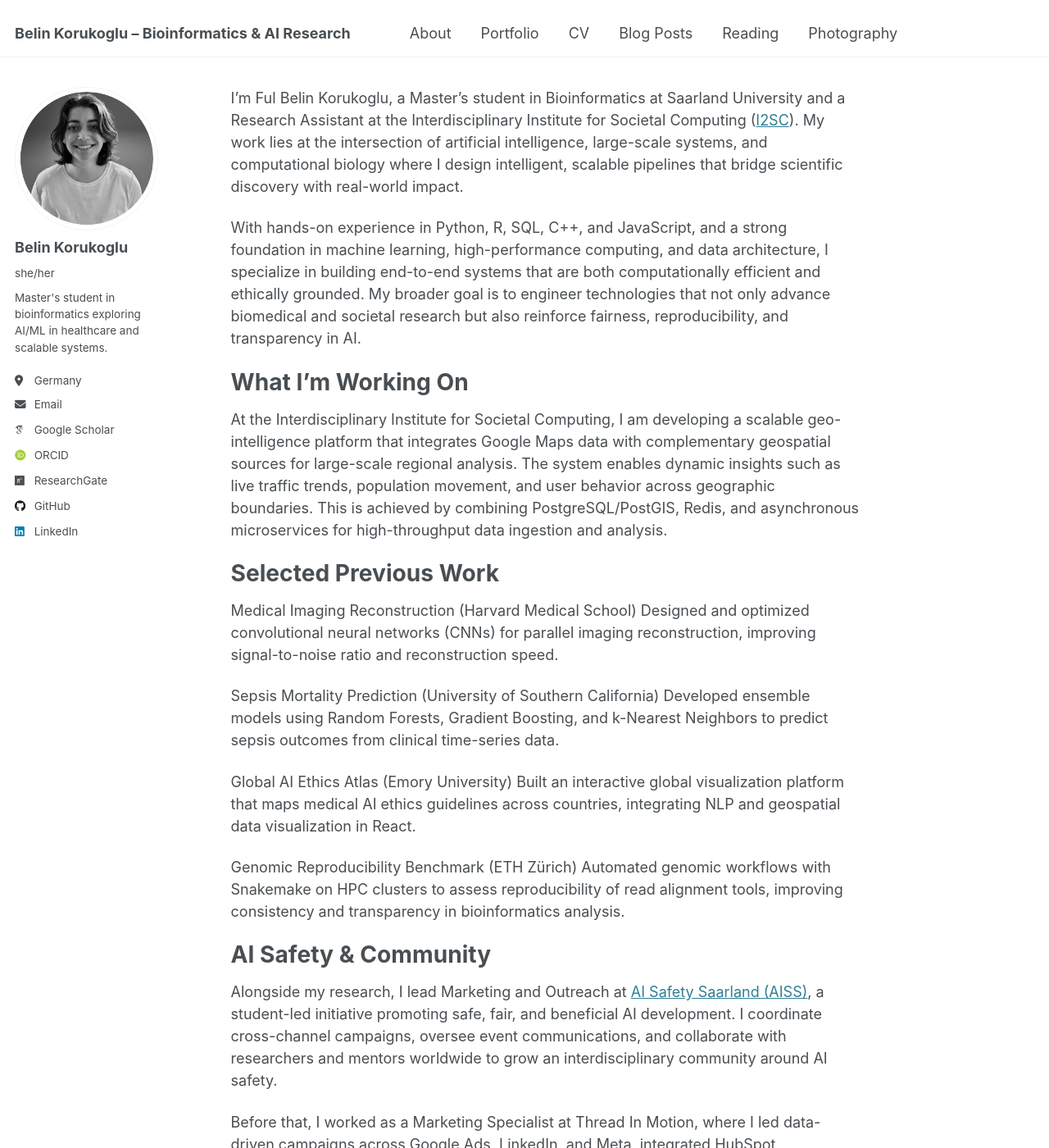
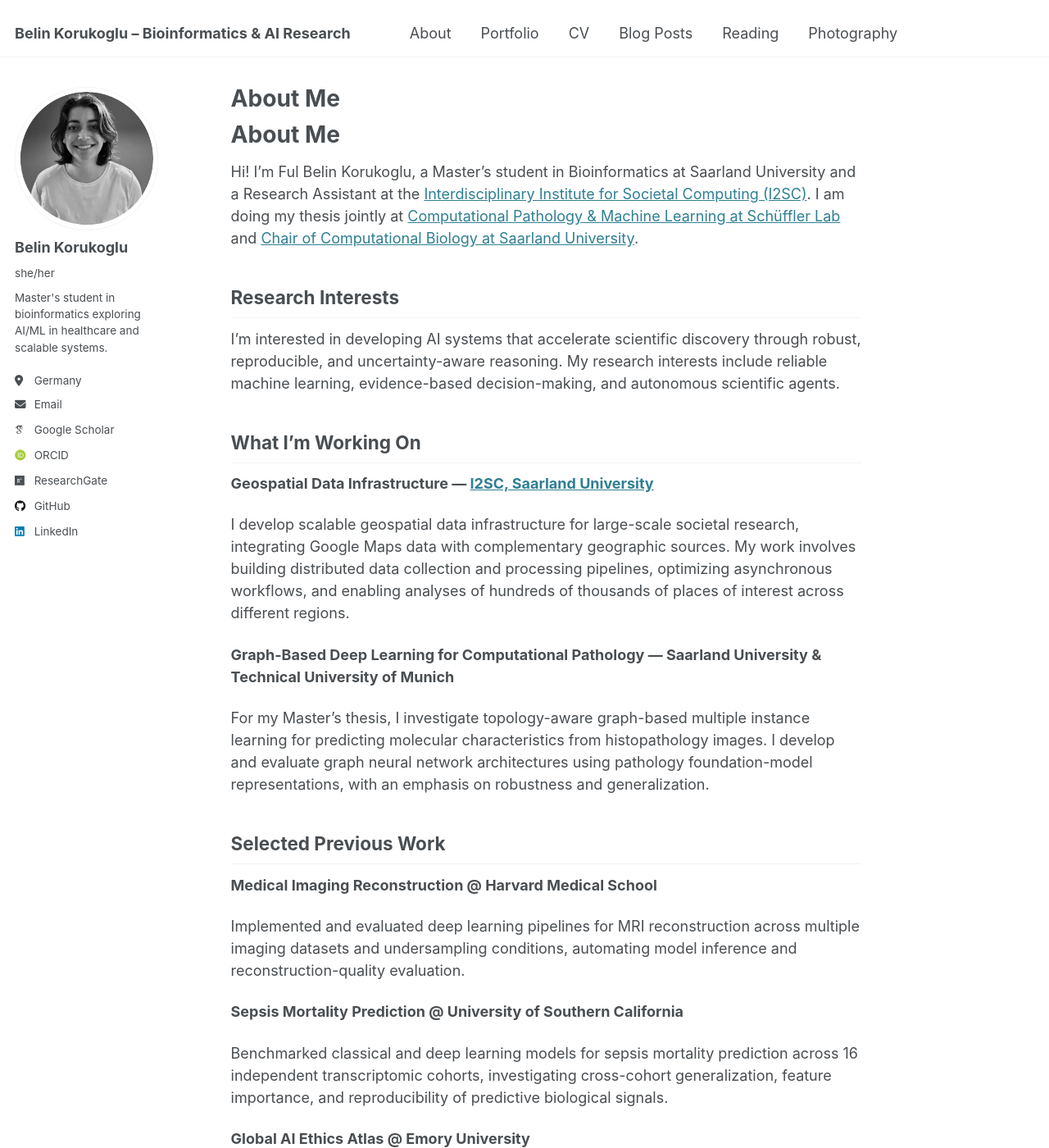
Before and after one commit to fulbelin/fulbelin.github.io, a Jekyll site: the page built from index.md, in a window 1280 px wide and 1400 px high. Shown: the whole window at 82% size. Built offline with Jekyll 4.4.1, drawn with Linux system fonts in a browser that asks for light colours; some web fonts are replaced; our own code applies the rules of GitHub Pages for plain Markdown files; some of the changed text lies outside the part shown.

Commit message:
updated about me

```diff
--- a/index.md
+++ b/index.md
@@ -1,38 +1,43 @@
+# About Me
 
+Hi! I'm Ful Belin Korukoglu, a Master's student in Bioinformatics at Saarland University and a Research Assistant at the [Interdisciplinary Institute for Societal Computing (I2SC)](https://www.i2sc.net/). I am doing my thesis jointly at [Computational Pathology & Machine Learning at Schüffler Lab](https://schuefflerlab.org/) and [Chair of Computational Biology at Saarland University](https://www-cbi.cs.uni-saarland.de/).
 
-I’m Ful Belin Korukoglu, a Master’s student in Bioinformatics at Saarland University and a Research Assistant at the Interdisciplinary Institute for Societal Computing ([I2SC](https://www.i2sc.net/)).
-My work lies at the intersection of artificial intelligence, large-scale systems, and computational biology where I design intelligent, scalable pipelines that bridge scientific discovery with real-world impact.
+## Research Interests
 
-With hands-on experience in Python, R, SQL, C++, and JavaScript, and a strong foundation in machine learning, high-performance computing, and data architecture, I specialize in building end-to-end systems that are both computationally efficient and ethically grounded.
-My broader goal is to engineer technologies that not only advance biomedical and societal research but also reinforce fairness, reproducibility, and transparency in AI.
+I'm interested in developing AI systems that accelerate scientific discovery through robust, reproducible, and uncertainty-aware reasoning. My research interests include reliable machine learning, evidence-based decision-making, and autonomous scientific agents.
 
-What I’m Working On
-======
-At the Interdisciplinary Institute for Societal Computing, I am developing a scalable geo-intelligence platform that integrates Google Maps data with complementary geospatial sources for large-scale regional analysis.
-The system enables dynamic insights such as live traffic trends, population movement, and user behavior across geographic boundaries. This is achieved by combining PostgreSQL/PostGIS, Redis, and asynchronous microservices for high-throughput data ingestion and analysis.
+## What I'm Working On
 
+**Geospatial Data Infrastructure — [I2SC, Saarland University](https://www.i2sc.net/)**
 
-Selected Previous Work
-======
-Medical Imaging Reconstruction (Harvard Medical School)
-Designed and optimized convolutional neural networks (CNNs) for parallel imaging reconstruction, improving signal-to-noise ratio and reconstruction speed.
+I develop scalable geospatial data infrastructure for large-scale societal research, integrating Google Maps data with complementary geographic sources. My work involves building distributed data collection and processing pipelines, optimizing asynchronous workflows, and enabling analyses of hundreds of thousands of places of interest across different regions.
 
-Sepsis Mortality Prediction (University of Southern California)
-Developed ensemble models using Random Forests, Gradient Boosting, and k-Nearest Neighbors to predict sepsis outcomes from clinical time-series data.
+**Graph-Based Deep Learning for Computational Pathology — Saarland University & Technical University of Munich**
 
-Global AI Ethics Atlas (Emory University)
-Built an interactive global visualization platform that maps medical AI ethics guidelines across countries, integrating NLP and geospatial data visualization in React.
+For my Master's thesis, I investigate topology-aware graph-based multiple instance learning for predicting molecular characteristics from histopathology images. I develop and evaluate graph neural network architectures using pathology foundation-model representations, with an emphasis on robustness and generalization.
 
-Genomic Reproducibility Benchmark (ETH Zürich)
-Automated genomic workflows with Snakemake on HPC clusters to assess reproducibility of read alignment tools, improving consistency and transparency in bioinformatics analysis.
+## Selected Previous Work
 
-AI Safety & Community
-======
-Alongside my research, I lead Marketing and Outreach at [AI Safety Saarland (AISS)](https://www.ais-saarland.org/), a student-led initiative promoting safe, fair, and beneficial AI development.
-I coordinate cross-channel campaigns, oversee event communications, and collaborate with researchers and mentors worldwide to grow an interdisciplinary community around AI safety.
+**Medical Imaging Reconstruction @ Harvard Medical School**
 
-Before that, I worked as a Marketing Specialist at Thread In Motion, where I led data-driven campaigns across Google Ads, LinkedIn, and Meta, integrated HubSpot automations, and deployed machine learning analytics pipelines to improve user acquisition and retention.
+Implemented and evaluated deep learning pipelines for MRI reconstruction across multiple imaging datasets and undersampling conditions, automating model inference and reconstruction-quality evaluation.
 
-In Short
-======
-I care deeply about building systems that matter aka scalable infrastructures that accelerate research, advance healthcare, and make technology more responsible. My goal is creating tools that empower both researchers and society at large.
+**Sepsis Mortality Prediction @ University of Southern California**
+
+Benchmarked classical and deep learning models for sepsis mortality prediction across 16 independent transcriptomic cohorts, investigating cross-cohort generalization, feature importance, and reproducibility of predictive biological signals.
+
+**Global AI Ethics Atlas @ Emory University**
+
+Developed a full-stack healthcare AI governance platform for organizing and comparing international regulatory frameworks and ethical guidelines. This research contributed to my first-author publication, *Mapping Ethical Guidelines for AI in Healthcare: A Global Perspective* (2025).
+
+**Genomic Reproducibility Benchmark @ ETH Zürich**
+
+Investigated the reproducibility of genomic read alignment tools and developed automated bioinformatics workflows using Snakemake for systematic benchmarking and reproducible analysis.
+
+## Other Interests
+
+Alongside my technical research, I'm interested in the reliability, transparency, and societal implications of increasingly capable AI systems.
+
+I previously led Marketing and Outreach at [AI Safety Saarland (AISS)](https://www.ais-saarland.org/), a student-led initiative promoting safe, fair, and beneficial AI development.
+
+Previously, I also worked as a Marketing Specialist at Thread In Motion, where I managed data-driven digital campaigns, integrated marketing automation workflows, and developed analytics pipelines to support user acquisition and retention.
```
